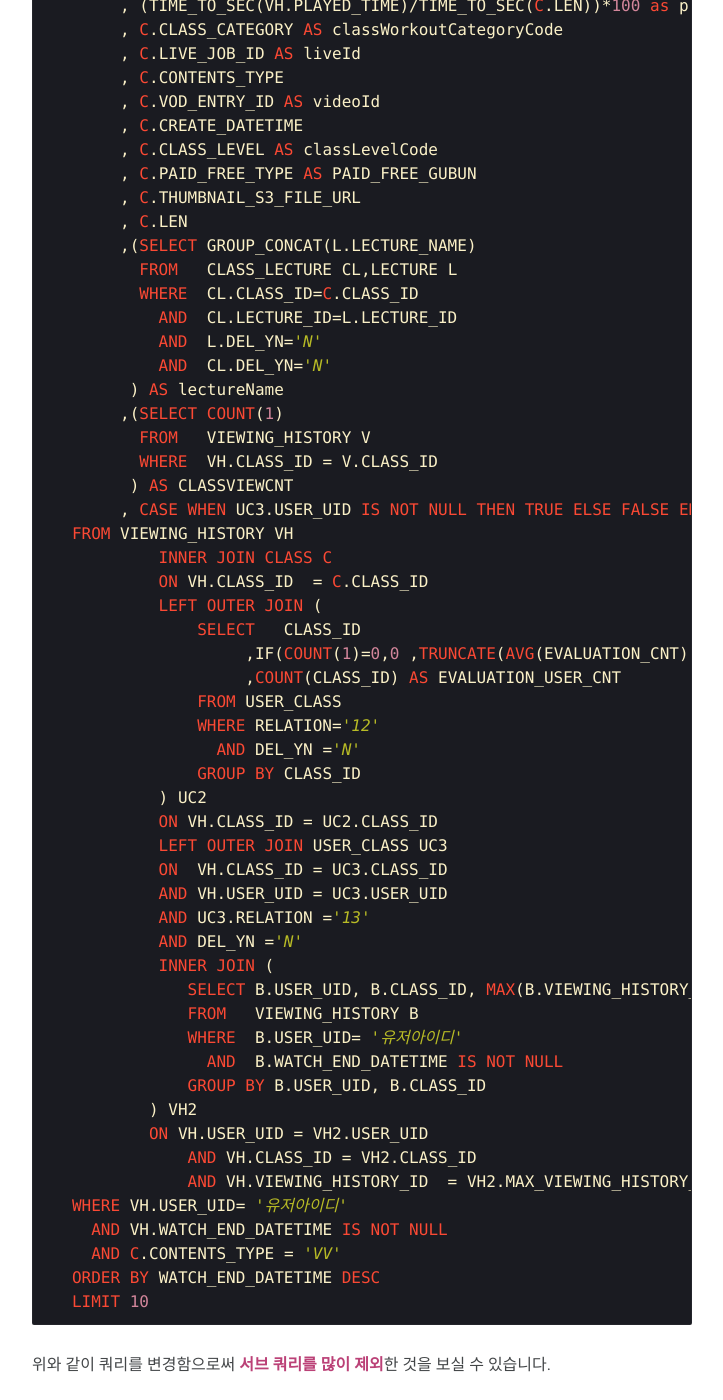
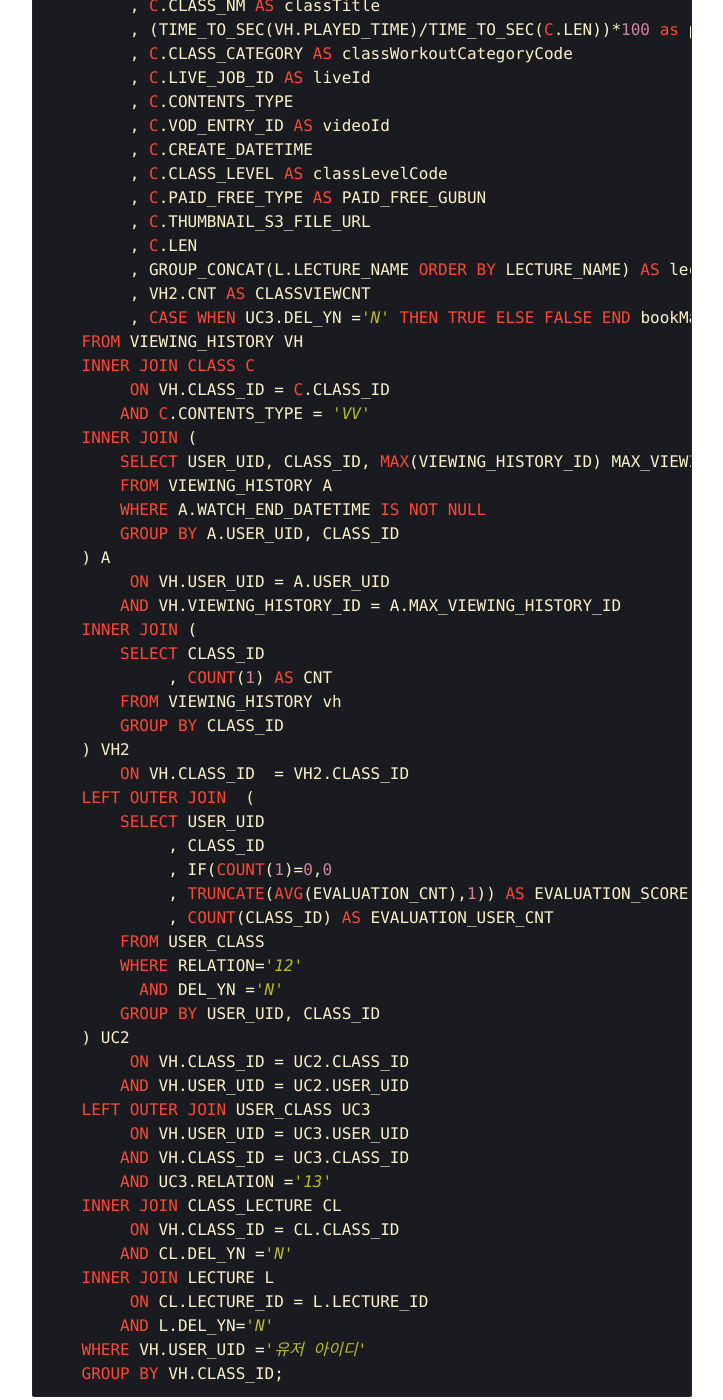
Before and after one commit to jd6186/jd6186.github.io, a Jekyll site: the page built from _posts/DevOps/DB/2022-07-26-Query_Tip_01.md, in a window 1280 px wide and 1400 px high, scrolled down 7290 px. Shown: the whole window, without its empty margins (278-1001 px from the left). Built offline with Jekyll 4.4.1, drawn with Linux system fonts in a browser that asks for light colours; comment, search, counter and statistics services are not loaded; some of the changed text lies outside the part shown.

Commit message:
마지막 쿼리 변경

````diff
--- a/_posts/DevOps/DB/2022-07-26-Query_Tip_01.md
+++ b/_posts/DevOps/DB/2022-07-26-Query_Tip_01.md
@@ -218,68 +218,71 @@ MySQL은 기본적으로 Join으로 연결하는 것이 서브쿼리를 사용
 이와 같은 점을 고려하여 다음과 같은 쿼리로 위 쿼리를 변경할 수 있습니다.
 
 ```sql
-   SELECT VH.CLASS_ID
-        , IFNULL(UC2.EVALUATION_SCORE,0)  AS EVALUATION_SCORE
-        , IFNULL(UC2.EVALUATION_USER_CNT, 0) AS EVALUATION_USER_CNT
-        , VH.WATCH_START_DATETIME
-        , VH.WATCH_END_DATETIME
-        , TIME_TO_SEC(VH.PLAYED_TIME) AS PLAYED_TIME
-        , C.CLASS_NM AS classTitle
-        , (TIME_TO_SEC(VH.PLAYED_TIME)/TIME_TO_SEC(C.LEN))*100 as playedPercent
-        , C.CLASS_CATEGORY AS classWorkoutCategoryCode
-        , C.LIVE_JOB_ID AS liveId
-        , C.CONTENTS_TYPE
-        , C.VOD_ENTRY_ID AS videoId
-        , C.CREATE_DATETIME
-        , C.CLASS_LEVEL AS classLevelCode
-        , C.PAID_FREE_TYPE AS PAID_FREE_GUBUN
-        , C.THUMBNAIL_S3_FILE_URL
-        , C.LEN
-        ,(SELECT GROUP_CONCAT(L.LECTURE_NAME)
-          FROM   CLASS_LECTURE CL,LECTURE L
-          WHERE  CL.CLASS_ID=C.CLASS_ID
-            AND  CL.LECTURE_ID=L.LECTURE_ID
-            AND  L.DEL_YN='N'
-            AND  CL.DEL_YN='N'
-         ) AS lectureName
-        ,(SELECT COUNT(1)
-          FROM   VIEWING_HISTORY V
-          WHERE  VH.CLASS_ID = V.CLASS_ID
-         ) AS CLASSVIEWCNT
-        , CASE WHEN UC3.USER_UID IS NOT NULL THEN TRUE ELSE FALSE END bookMark
-   FROM VIEWING_HISTORY VH
-            INNER JOIN CLASS C
-            ON VH.CLASS_ID  = C.CLASS_ID
-            LEFT OUTER JOIN (
-                SELECT   CLASS_ID
-                     ,IF(COUNT(1)=0,0 ,TRUNCATE(AVG(EVALUATION_CNT),1))  AS EVALUATION_SCORE
-                     ,COUNT(CLASS_ID) AS EVALUATION_USER_CNT
-                FROM USER_CLASS
-                WHERE RELATION='12'
-                  AND DEL_YN ='N'
-                GROUP BY CLASS_ID
-            ) UC2
-            ON VH.CLASS_ID = UC2.CLASS_ID
-            LEFT OUTER JOIN USER_CLASS UC3
-            ON  VH.CLASS_ID = UC3.CLASS_ID
-            AND VH.USER_UID = UC3.USER_UID
-            AND UC3.RELATION ='13'
-            AND DEL_YN ='N'
-            INNER JOIN (
-               SELECT B.USER_UID, B.CLASS_ID, MAX(B.VIEWING_HISTORY_ID) AS MAX_VIEWING_HISTORY_ID
-               FROM   VIEWING_HISTORY B
-               WHERE  B.USER_UID= '유저아이디'
-                 AND  B.WATCH_END_DATETIME IS NOT NULL
-               GROUP BY B.USER_UID, B.CLASS_ID
-           ) VH2
-           ON VH.USER_UID = VH2.USER_UID
-               AND VH.CLASS_ID = VH2.CLASS_ID
-               AND VH.VIEWING_HISTORY_ID  = VH2.MAX_VIEWING_HISTORY_ID
-   WHERE VH.USER_UID= '유저아이디'
-     AND VH.WATCH_END_DATETIME IS NOT NULL
-     AND C.CONTENTS_TYPE = 'VV'
-   ORDER BY WATCH_END_DATETIME DESC
-   LIMIT 10
+    SELECT VH.USER_UID
+         , VH.CLASS_ID
+         , VH.WATCH_START_DATETIME
+         , VH.WATCH_END_DATETIME
+         , TIME_TO_SEC(VH.PLAYED_TIME) AS PLAYED_TIME
+         , IFNULL(UC2.EVALUATION_SCORE,0)  AS EVALUATION_SCORE
+         , IFNULL(UC2.EVALUATION_USER_CNT, 0) AS EVALUATION_USER_CNT
+         , C.CLASS_NM AS classTitle
+         , (TIME_TO_SEC(VH.PLAYED_TIME)/TIME_TO_SEC(C.LEN))*100 as playedPercent
+         , C.CLASS_CATEGORY AS classWorkoutCategoryCode
+         , C.LIVE_JOB_ID AS liveId
+         , C.CONTENTS_TYPE
+         , C.VOD_ENTRY_ID AS videoId
+         , C.CREATE_DATETIME
+         , C.CLASS_LEVEL AS classLevelCode
+         , C.PAID_FREE_TYPE AS PAID_FREE_GUBUN
+         , C.THUMBNAIL_S3_FILE_URL
+         , C.LEN
+         , GROUP_CONCAT(L.LECTURE_NAME ORDER BY LECTURE_NAME) AS lectureName
+         , VH2.CNT AS CLASSVIEWCNT
+         , CASE WHEN UC3.DEL_YN ='N' THEN TRUE ELSE FALSE END bookMark
+    FROM VIEWING_HISTORY VH
+    INNER JOIN CLASS C
+         ON VH.CLASS_ID = C.CLASS_ID
+        AND C.CONTENTS_TYPE = 'VV'
+    INNER JOIN (
+        SELECT USER_UID, CLASS_ID, MAX(VIEWING_HISTORY_ID) MAX_VIEWING_HISTORY_ID
+        FROM VIEWING_HISTORY A
+        WHERE A.WATCH_END_DATETIME IS NOT NULL
+        GROUP BY A.USER_UID, CLASS_ID
+    ) A
+         ON VH.USER_UID = A.USER_UID
+        AND VH.VIEWING_HISTORY_ID = A.MAX_VIEWING_HISTORY_ID
+    INNER JOIN (
+        SELECT CLASS_ID
+             , COUNT(1) AS CNT
+        FROM VIEWING_HISTORY vh
+        GROUP BY CLASS_ID
+    ) VH2
+        ON VH.CLASS_ID  = VH2.CLASS_ID
+    LEFT OUTER JOIN  (
+        SELECT USER_UID
+             , CLASS_ID
+             , IF(COUNT(1)=0,0
+             , TRUNCATE(AVG(EVALUATION_CNT),1)) AS EVALUATION_SCORE
+             , COUNT(CLASS_ID) AS EVALUATION_USER_CNT
+        FROM USER_CLASS
+        WHERE RELATION='12'
+          AND DEL_YN ='N'
+        GROUP BY USER_UID, CLASS_ID
+    ) UC2
+         ON VH.CLASS_ID = UC2.CLASS_ID
+        AND VH.USER_UID = UC2.USER_UID
+    LEFT OUTER JOIN USER_CLASS UC3
+         ON VH.USER_UID = UC3.USER_UID
+        AND VH.CLASS_ID = UC3.CLASS_ID
+        AND UC3.RELATION ='13'
+    INNER JOIN CLASS_LECTURE CL
+         ON VH.CLASS_ID = CL.CLASS_ID
+        AND CL.DEL_YN ='N'
+    INNER JOIN LECTURE L
+         ON CL.LECTURE_ID = L.LECTURE_ID
+        AND L.DEL_YN='N'
+    WHERE VH.USER_UID ='유저 아이디'
+    GROUP BY VH.CLASS_ID;
 ```
 
 위와 같이 쿼리를 변경함으로써 <strong style="color: #bb4177;">서브 쿼리를 많이 제외</strong>한 것을 보실 수 있습니다.<br/>
@@ -290,10 +293,10 @@ MySQL은 기본적으로 Join으로 연결하는 것이 서브쿼리를 사용
    > <img src="../../../assets/img/2022-07-26-Query_Tip_01/before.png"  width="700"/>
 
    <br>
-   > 10번의 조인만을 사용하는 현재 쿼리
+   > 조인회수 감소
    > <img src="../../../assets/img/2022-07-26-Query_Tip_01/after.png"  width="700"/>
 
-  위 내용을 보시면 기존과 비교하여 테이블 조인 회수 감소 및 테이블 조인 시 <strong style="color: #bb4177;">Full Scan이 발생하지 않도록 조치</strong>된 것을 보실 수 있습니다.
+  위 내용을 보시면 기존과 비교하여 테이블 <strong style="color: #bb4177;">조인 회수 감소</strong> 및 테이블 조인 시 <strong style="color: #bb4177;">Full Scan이 발생하지 않도록 조치</strong>된 것을 보실 수 있습니다.
   <br/>
 
 - 부가 효과 02. 협업 가능
````
Also changed, not shown: assets/img/2022-07-26-Query_Tip_01/after.png.
